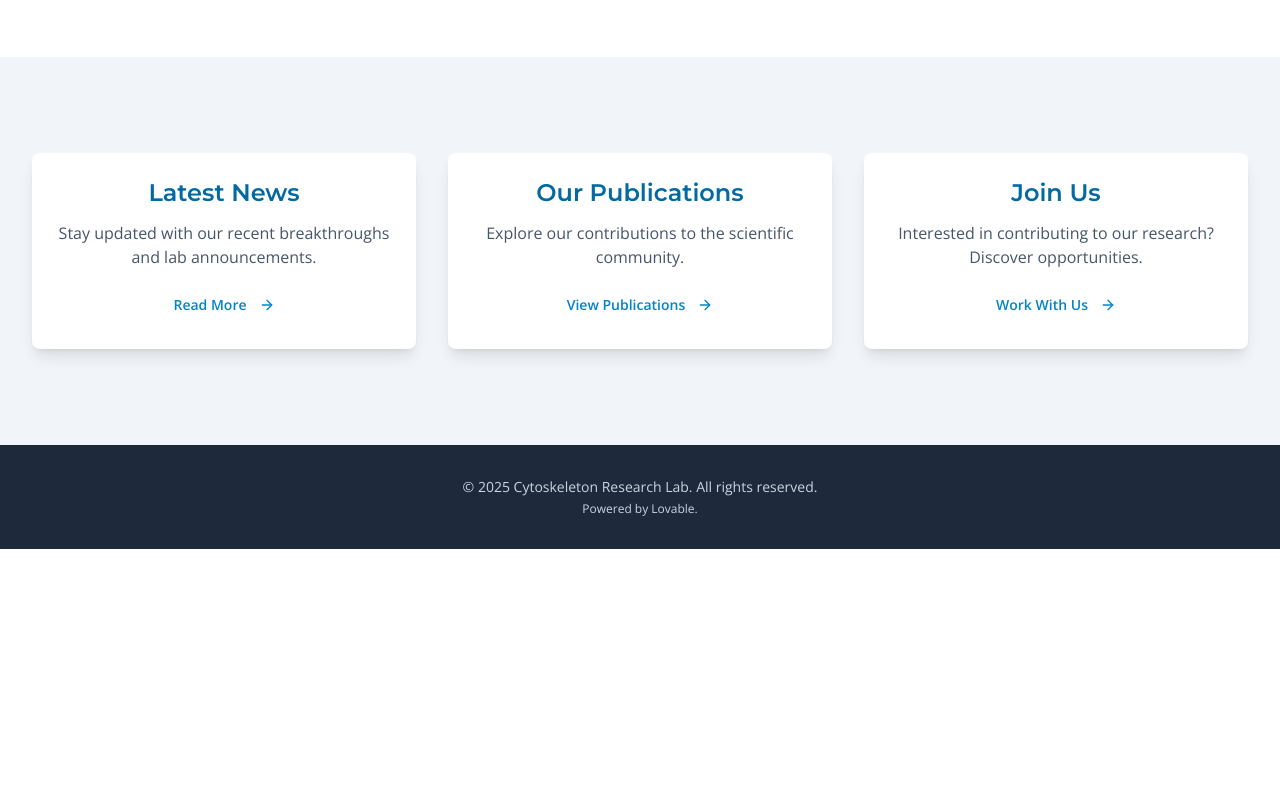
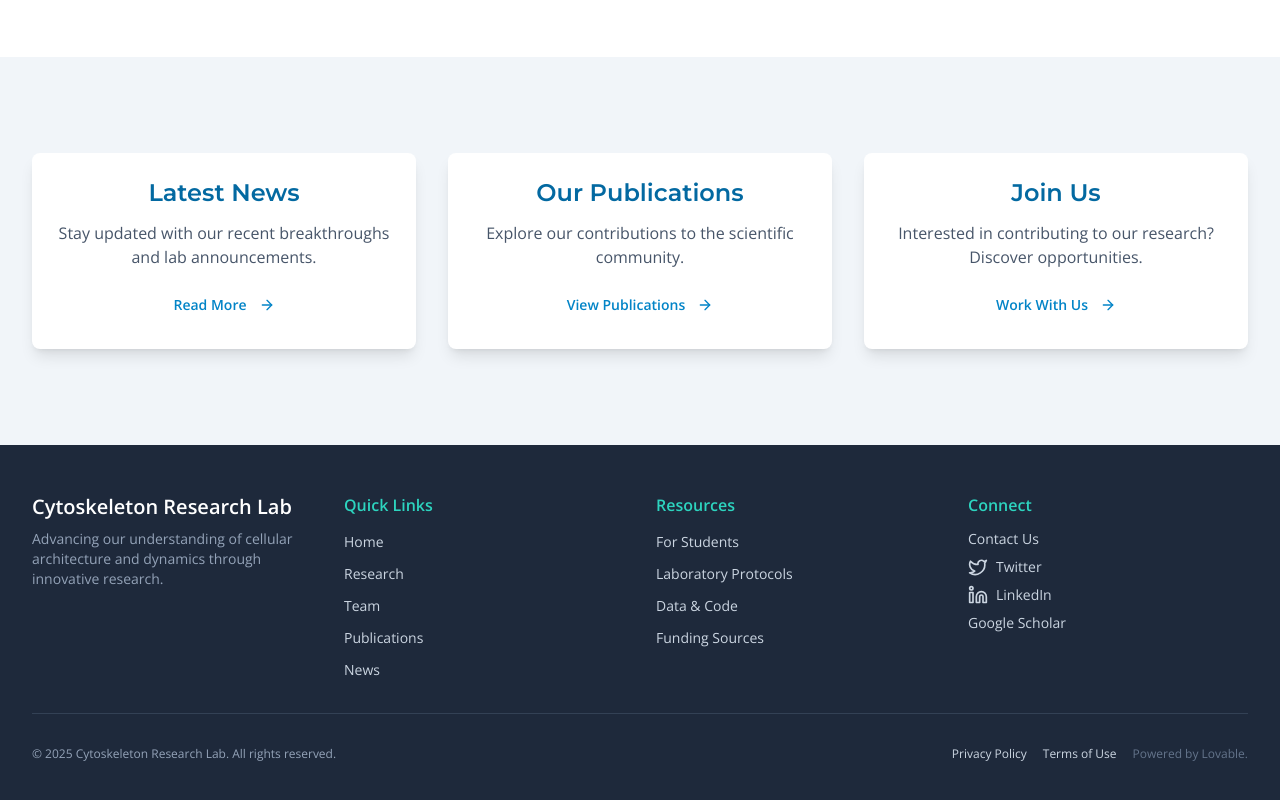
Before and after one commit to minhajlab-instem/minhajlab-website-f2ac7514, a React (Vite) app: page / in a window 1280 px wide. Shown: the part 1281-2081 px from the top of the page. Before the commit the page ends 1830 px from the top, so only its background shows below. Built offline with nearby package versions, Linux system fonts and the light colour scheme.

Commit message:
Add footer content
Implement footer content based on the provided image.

```diff
--- a/src/components/Footer.tsx
+++ b/src/components/Footer.tsx
@@ -1,16 +1,111 @@
 
 import React from 'react';
+import { Link } from 'react-router-dom';
+import { Twitter, Linkedin } from 'lucide-react'; // Using available icons
 
 const Footer: React.FC = () => {
+  const quickLinks = [
+    { name: 'Home', path: '/' },
+    { name: 'Research', path: '/research' },
+    { name: 'Team', path: '/team' },
+    { name: 'Publications', path: '/publications' },
+    { name: 'News', path: '/news' },
+  ];
+
+  const resourceLinks = [
+    { name: 'For Students', path: '#' }, // Placeholder
+    { name: 'Laboratory Protocols', path: '#' }, // Placeholder
+    { name: 'Data & Code', path: '#' }, // Placeholder
+    { name: 'Funding Sources', path: '#' }, // Placeholder
+  ];
+
+  const connectLinks = [
+    { name: 'Contact Us', path: '/contact' },
+    // Using available icons, will add placeholders for others if not available
+    { name: 'Twitter', path: '#', icon: <Twitter size={20} /> }, // Placeholder URL
+    { name: 'LinkedIn', path: '#', icon: <Linkedin size={20} /> }, // Placeholder URL
+    { name: 'Google Scholar', path: '#' }, // Placeholder, no direct icon
+  ];
+
   return (
-    <footer className="bg-slate-800 text-slate-300 py-8 mt-auto">
-      <div className="container mx-auto px-4 sm:px-6 lg:px-8 text-center">
-        <p className="font-sans text-sm">
-          &copy; {new Date().getFullYear()} Cytoskeleton Research Lab. All rights reserved.
-        </p>
-        <p className="font-sans text-xs mt-1">
-          Powered by Lovable.
-        </p>
+    <footer className="bg-slate-800 text-slate-300 py-12 mt-auto font-sans">
+      <div className="container mx-auto px-4 sm:px-6 lg:px-8">
+        <div className="grid grid-cols-1 md:grid-cols-4 gap-8 mb-8">
+          {/* Lab Info */}
+          <div className="col-span-1 md:col-span-1">
+            <h2 className="text-xl font-semibold text-white mb-2">Cytoskeleton Research Lab</h2>
+            <p className="text-sm text-slate-400">
+              Advancing our understanding of cellular architecture and dynamics through innovative research.
+            </p>
+          </div>
+
+          {/* Quick Links */}
+          <div>
+            <h3 className="text-md font-semibold text-teal-400 mb-3">Quick Links</h3>
+            <ul className="space-y-2">
+              {quickLinks.map((link) => (
+                <li key={link.name}>
+                  <Link to={link.path} className="hover:text-white transition-colors duration-200 text-sm">
+                    {link.name}
+                  </Link>
+                </li>
+              ))}
+            </ul>
+          </div>
+
+          {/* Resources */}
+          <div>
+            <h3 className="text-md font-semibold text-teal-400 mb-3">Resources</h3>
+            <ul className="space-y-2">
+              {resourceLinks.map((link) => (
+                <li key={link.name}>
+                  <a href={link.path} target="_blank" rel="noopener noreferrer" className="hover:text-white transition-colors duration-200 text-sm">
+                    {link.name}
+                  </a>
+                </li>
+              ))}
+            </ul>
+          </div>
+
+          {/* Connect */}
+          <div>
+            <h3 className="text-md font-semibold text-teal-400 mb-3">Connect</h3>
+            <ul className="space-y-2">
+              {connectLinks.map((link) => (
+                <li key={link.name}>
+                  <a
+                    href={link.path}
+                    target={link.path.startsWith('http') || link.path === '#' ? '_blank' : '_self'}
+                    rel="noopener noreferrer"
+                    className="flex items-center hover:text-white transition-colors duration-200 text-sm"
+                  >
+                    {link.icon && <span className="mr-2">{link.icon}</span>}
+                    {link.name === 'Contact Us' ? (
+                        <Link to={link.path} className="hover:text-white transition-colors duration-200 text-sm">
+                            {link.name}
+                        </Link>
+                    ) : (
+                        link.name
+                    )}
+                  </a>
+                </li>
+              ))}
+            </ul>
+          </div>
+        </div>
+
+        <div className="border-t border-slate-700 pt-8 mt-8 flex flex-col sm:flex-row justify-between items-center text-xs">
+          <p className="text-slate-400">
+            &copy; {new Date().getFullYear()} Cytoskeleton Research Lab. All rights reserved.
+          </p>
+          <div className="flex space-x-4 mt-4 sm:mt-0">
+            <a href="#" className="hover:text-white transition-colors duration-200">Privacy Policy</a>
+            <a href="#" className="hover:text-white transition-colors duration-200">Terms of Use</a>
+            <p className="text-slate-500">
+              Powered by Lovable.
+            </p>
+          </div>
+        </div>
       </div>
     </footer>
   );
```
